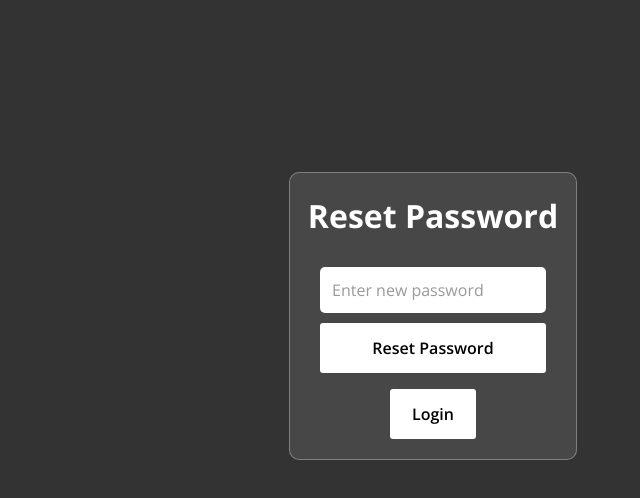
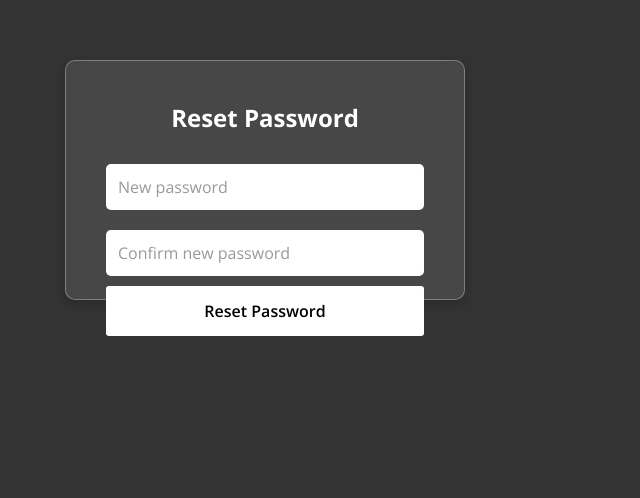
Before and after one commit to Santhosh-The-DeveLoper/Project-Track3d, a React (Create React App) app in the folder frontend/: page /reset-password in a window 1280 px wide. Shown: the part 148-646 px from the top of the page, without its empty margins (495-1135 px from the left). Built offline with nearby package versions, Linux system fonts and the light colour scheme.

Commit message:
Update ResetPassword.jsx

```diff
--- a/frontend/src/components/ResetPassword/ResetPassword.jsx
+++ b/frontend/src/components/ResetPassword/ResetPassword.jsx
@@ -1,44 +1,74 @@
 import { useState } from "react";
 import axios from "axios";
-import { Link } from "react-router-dom";
+import { useLocation, useNavigate } from "react-router-dom";
 import "./ResetPassword.css";
 
 function ResetPassword() {
     const [newPassword, setNewPassword] = useState("");
+    const [confirmPassword, setConfirmPassword] = useState("");
     const [message, setMessage] = useState("");
+    const [error, setError] = useState("");
+
+    const location = useLocation();
+    const navigate = useNavigate();
+
+    const queryParams = new URLSearchParams(location.search);
+    const token = queryParams.get("token");
 
     const handleSubmit = async (e) => {
         e.preventDefault();
-        const token = localStorage.getItem("resetToken");
+        setMessage("");
+        setError("");
 
         if (!token) {
-            setMessage("Reset token not found. Please request a new one.");
+            setError("Missing or invalid token.");
+            return;
+        }
+
+        if (newPassword !== confirmPassword) {
+            setError("Passwords do not match.");
             return;
         }
 
         try {
-            const res = await axios.post("https://material-recommendation-backend.vercel.app/reset-password", { token, new_password: newPassword });
+            const res = await axios.post("https://material-recommendation-backend.vercel.app/reset-password", {
+                token,
+                new_password: newPassword,
+            });
             setMessage(res.data.message);
-            localStorage.removeItem("resetToken");
+            setTimeout(() => {
+                navigate("/login");
+            }, 2000);
         } catch (err) {
-            setMessage(err.response.data.message || "Something went wrong");
+            setError(err.response?.data?.message || "Password reset failed");
         }
     };
 
     return (
-        <div class="password">
-            <h2>Reset Password</h2>
+        <div className="container-1">
+            <h2 className="h49">Reset Password</h2>
             <form onSubmit={handleSubmit}>
                 <input
+                    className="inputx"
                     type="password"
-                    placeholder="Enter new password"
+                    placeholder="New password"
                     value={newPassword}
                     onChange={(e) => setNewPassword(e.target.value)}
                     required
                 />
+                <input
+                    className="inputx"
+                    type="password"
+                    placeholder="Confirm new password"
+                    value={confirmPassword}
+                    onChange={(e) => setConfirmPassword(e.target.value)}
+                    required
+                />
                 <button type="submit">Reset Password</button>
             </form>
-            <p>{message}<Link to="/login"><button type="submit" class="Login12">Login</button></Link></p>
+            <br />
+            {message && <p style={{ color: "green" }}>{message}</p>}
+            {error && <p style={{ color: "red" }}>{error}</p>}
         </div>
     );
 }
```
